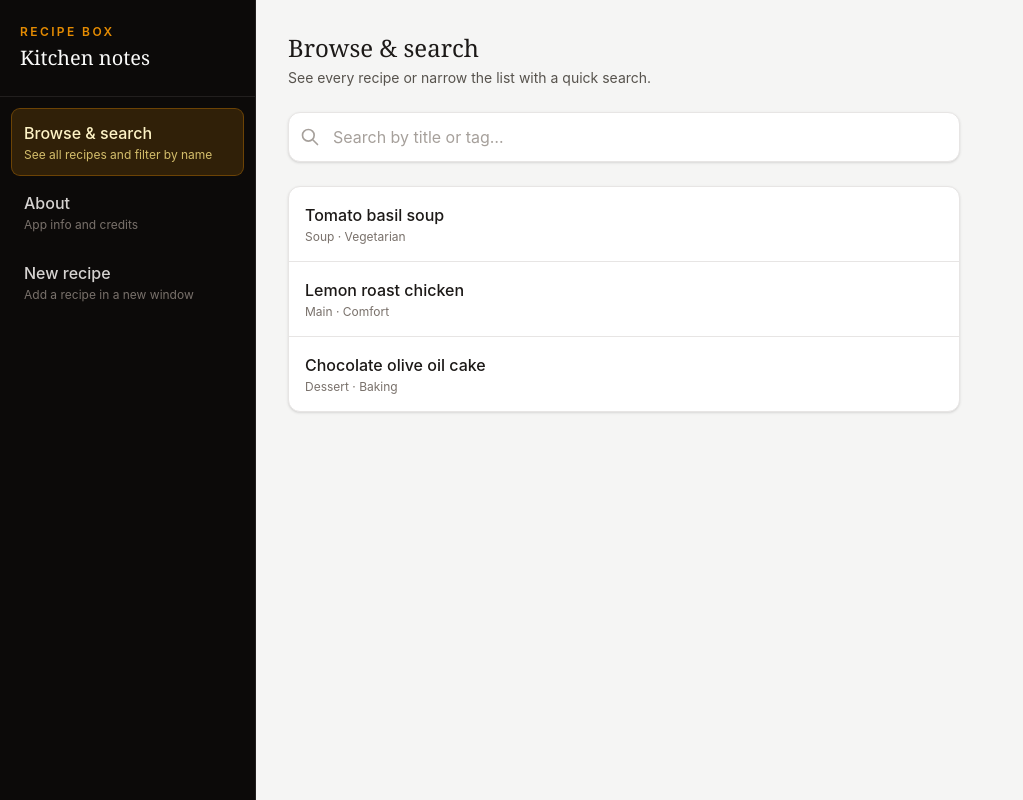
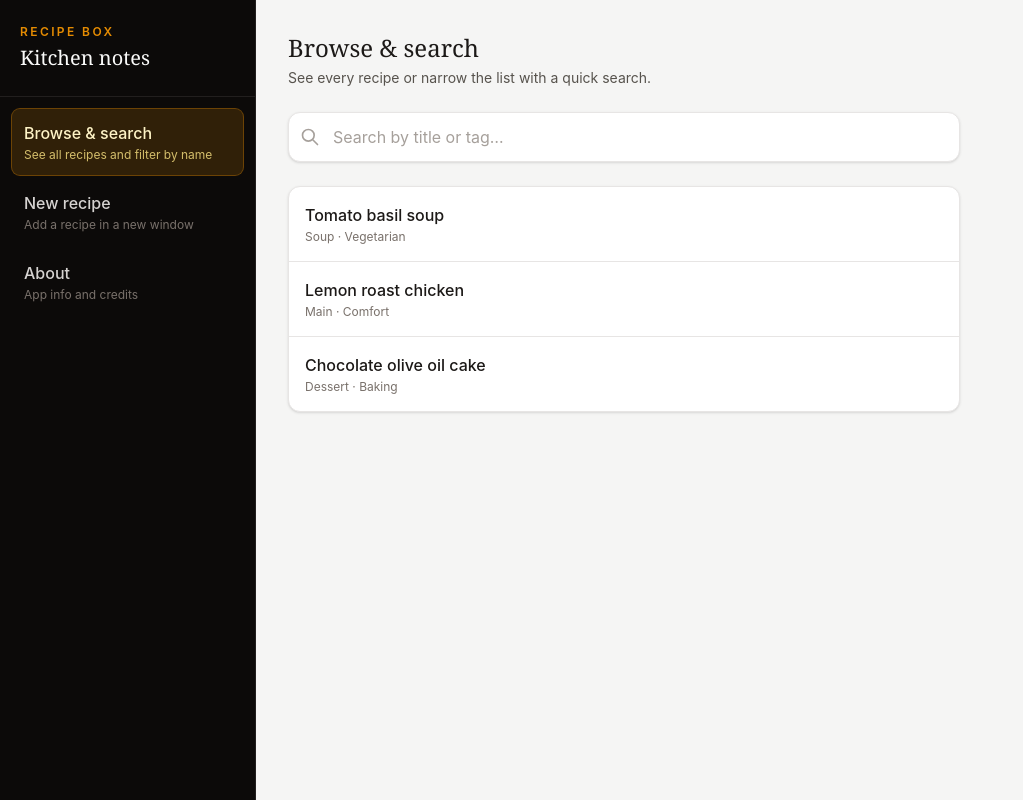
Before and after one commit to Davidn0072/ai-recipes-cli, a React (Vite) app: page / in a window 1280 px wide. Shown: the whole page, without its empty margins (0-1023 px from the left). Built offline with nearby package versions, Linux system fonts and the light colour scheme; no server answers.

Commit message:
set Add New Recipe as second option in sidebar

```diff
--- a/src/components/Sidebar.tsx
+++ b/src/components/Sidebar.tsx
@@ -6,39 +6,30 @@ type SidebarProps = {
   onNewRecipe: () => void;
 };
 
-const pageNavItems: { id: SidebarView; label: string; description: string }[] = [
-  {
+const browseNav: { id: SidebarView; label: string; description: string } = {
   id: 'browse',
   label: 'Browse & search',
   description: 'See all recipes and filter by name',
-  },
-  {
+};
+
+const aboutNav: { id: SidebarView; label: string; description: string } = {
   id: 'about',
   label: 'About',
   description: 'App info and credits',
-  },
-];
+};
 
-export function Sidebar({ active, onSelect, onNewRecipe }: SidebarProps) {
-  return (
-    <aside
-      className="flex h-full min-h-0 w-64 shrink-0 flex-col border-r border-stone-800/80 bg-stone-950 text-stone-100"
-      aria-label="Main navigation"
-    >
-      <div className="border-b border-stone-800/80 px-5 py-6">
-        <p className="text-xs font-semibold uppercase tracking-[0.2em] text-amber-500/90">
-          Recipe box
-        </p>
-        <h1 className="mt-1 font-serif text-xl font-medium text-stone-50">
-          Kitchen notes
-        </h1>
-      </div>
-      <nav className="flex flex-1 flex-col gap-1 p-3">
-        {pageNavItems.map((item) => {
+function PageNavButton({
+  item,
+  active,
+  onSelect,
+}: {
+  item: { id: SidebarView; label: string; description: string };
+  active: SidebarView;
+  onSelect: (view: SidebarView) => void;
+}) {
   const isActive = active === item.id;
   return (
     <button
-              key={item.id}
       type="button"
       onClick={() => onSelect(item.id)}
       className={`group rounded-lg px-3 py-3 text-left transition-colors ${
@@ -58,7 +49,24 @@ export function Sidebar({ active, onSelect, onNewRecipe }: SidebarProps) {
       </span>
     </button>
   );
-        })}
+}
+
+export function Sidebar({ active, onSelect, onNewRecipe }: SidebarProps) {
+  return (
+    <aside
+      className="flex h-full min-h-0 w-64 shrink-0 flex-col border-r border-stone-800/80 bg-stone-950 text-stone-100"
+      aria-label="Main navigation"
+    >
+      <div className="border-b border-stone-800/80 px-5 py-6">
+        <p className="text-xs font-semibold uppercase tracking-[0.2em] text-amber-500/90">
+          Recipe box
+        </p>
+        <h1 className="mt-1 font-serif text-xl font-medium text-stone-50">
+          Kitchen notes
+        </h1>
+      </div>
+      <nav className="flex flex-1 flex-col gap-1 p-3">
+        <PageNavButton item={browseNav} active={active} onSelect={onSelect} />
         <button
           type="button"
           onClick={onNewRecipe}
@@ -69,6 +77,7 @@ export function Sidebar({ active, onSelect, onNewRecipe }: SidebarProps) {
             Add a recipe in a new window
           </span>
         </button>
+        <PageNavButton item={aboutNav} active={active} onSelect={onSelect} />
       </nav>
     </aside>
   );
```
Lines whose indentation alone changed are shown as unchanged.
